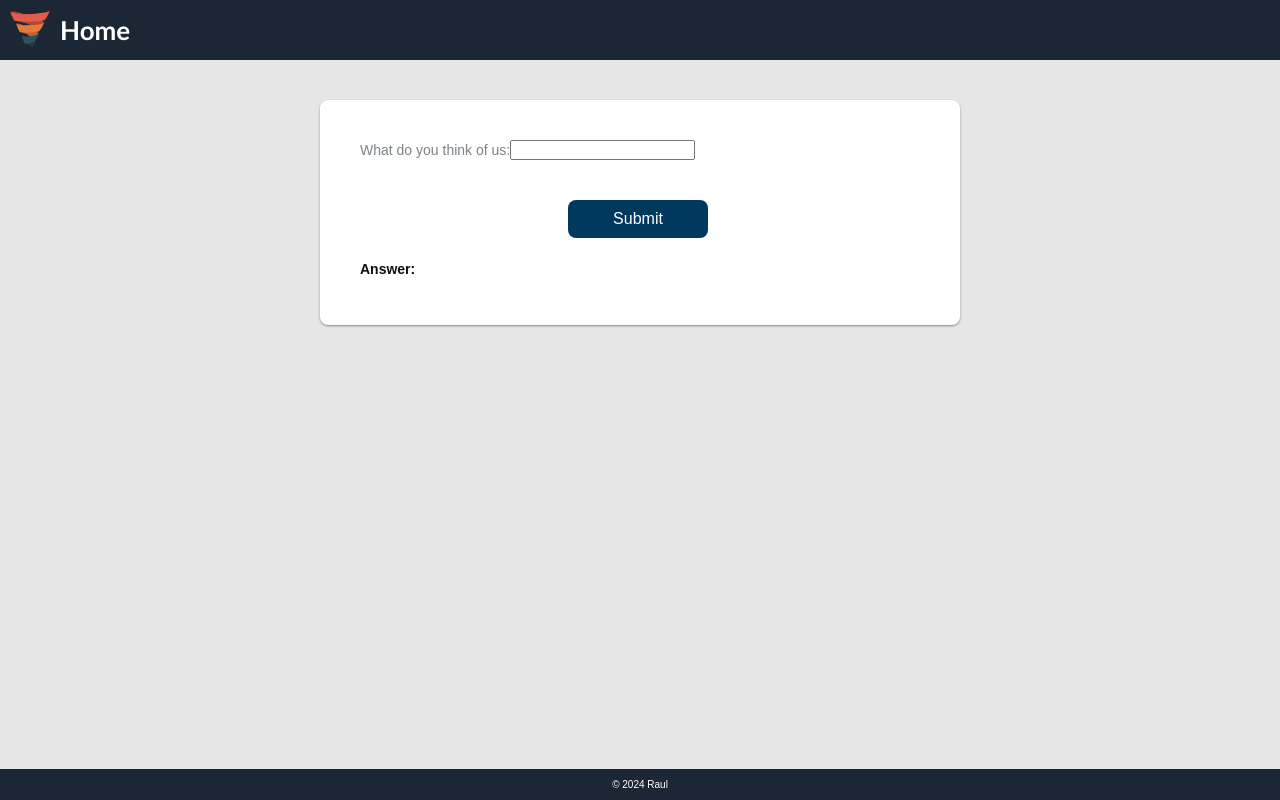
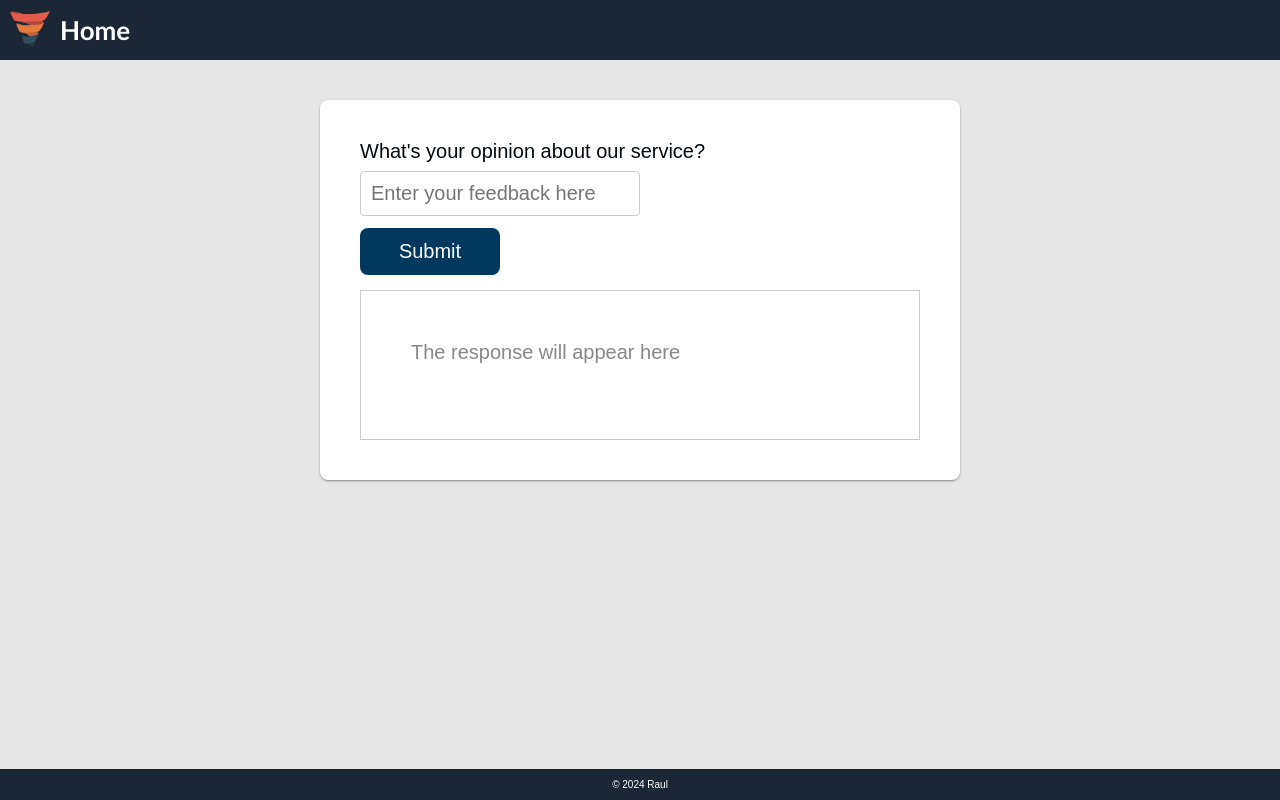
Before and after one commit to raulrocha2/client-review-flowise-reactjs, a React (Create React App) app: page / in a window 1280 px wide. Built offline with nearby package versions, Linux system fonts and the light colour scheme; no server answers.

Commit message:
refactor homepage layout

```diff
--- a/src/App.css
+++ b/src/App.css
@@ -4,43 +4,6 @@
   padding: 0;
   margin: 0;
   box-sizing: border-box;
-}
-
-.styled-table {
-  border-collapse: collapse;
-  margin: 25px 0;
-  font-size: 0.9em;
-  font-family: sans-serif;
-  min-width: 400px;
-  box-shadow: 0 0 20px rgba(0, 0, 0, 0.15);
-}
-
-.styled-table thead tr {
-  background-color: #1b2734;
-  color: #ffffff;
-  text-align: left;
-}
-
-.styled-table th,
-.styled-table td {
-    padding: 12px 15px;
-}
-
-.styled-table tbody tr {
-  border-bottom: 1px solid #dddddd;
-}
-
-.styled-table tbody tr:nth-of-type(even) {
-  background-color: #f3f3f3;
-}
-
-.styled-table tbody tr:last-of-type {
-  border-bottom: 2px solid #009879;
-}
-
-.styled-table tbody tr.active-row {
-  font-weight: bold;
-  color: #009879;
 }
 
 a{
@@ -51,19 +14,31 @@ body {
   background-color: #e6e6e6;
 }
 
+.flex-container {
+  display: flex;
+  flex-direction: row;
+  justify-content: space-between;
+}
 
 .button {
   background-color: #00385e;
   color: #fff;
   border-radius: 8px;
-  font-size: 16px;
+  font-size: 20px;
   border: none;
-  padding: 10px 8px;
+  padding: 12px 0;
   margin-right: 4px;
+  width: 100%;
+  text-align: center;
 }
 
 .button:hover {
   opacity: 0.9;
+}
+
+.button:disabled {
+  cursor: not-allowed;
+  opacity: 0.7;
 }
 
 .header {
@@ -158,3 +133,32 @@ body {
   padding: 10px 0px;
   text-align: center;
 }
+
+.textArea {
+  width: 100%;
+  height: 150px;
+  padding: 50px;
+  border: 1px solid #ccc;
+  font-size: 14px;
+  resize: none;
+}
+
+.textArea::placeholder {
+  font-size: 20px;
+  color: #888;
+}
+
+.label {
+  margin-bottom: 8px;
+  font-size: 20px;
+  color: #010a10;
+}
+
+.input {
+  padding: 10px;
+  margin-bottom: 12px;
+  border: 1px solid #ccc;
+  border-radius: 4px;
+  font-size: 20px;
+  width: 50%;
+}
--- a/src/App.js
+++ b/src/App.js
@@ -13,7 +13,6 @@ function App() {
         <Header />
         <Routes>
           <Route path='/' element={<Home />} />
-
         </Routes>
       </BrowserRouter>
       <br/>
--- a/src/components/Home.js
+++ b/src/components/Home.js
@@ -5,36 +5,55 @@ import { env } from '../env';
 function Home() {
   const [question, setQuestion] = useState('')
   const [answer, setAnswer] = useState('')
-
+  const [loading, setLoading] = useState(false)
 
 const flowiseApi = new FlowiseAPI(env.URL_FLOWISE)
 
 const handleSubmit = () => {
+  if (!question) {
+    alert("Please enter your opinion about the service.");
+    return;
+  }
+
+  setLoading(true)
+  console.log(loading);
   flowiseApi.getAnswer({"question": `${question}`}).then((response) => {
     const {answer} = response.json
     setAnswer(answer)
+    setLoading(false);
+
   });
 }
-console.log(env.URL_FLOWISE);
 
   return (
     <div className="App">
         <div className='container'>
           <div className='details'>
-        <div>
-              <label>
-                What do you think of us:
+            <label className='label'>
+             What's your opinion about our service?
+            </label>
               <input
+              className='input'
                 type="text"
                 value={question}
+                placeholder="Enter your feedback here"
                 onChange={(e) => setQuestion(e.target.value)}
               />
-              </label>
+              <div className='flex-container '>
+                <button
+                  disabled={loading}
+                  className='button'
+                  onClick={handleSubmit}
+                >
+                {loading ? "Sending..." : "Submit"}
+                </button>
               </div>
-          <div className='control'>
-            <button className='button' onClick={handleSubmit}>Submit</button>
-          </div>
-          <h3>Answer: {answer}</h3>
+              <textarea
+                className='textArea'
+                value={answer}
+                readOnly
+                placeholder="The response will appear here"
+              />
             </div>
         </div>
     </div>
--- a/src/flowise/flowiseApi.js
+++ b/src/flowise/flowiseApi.js
@@ -6,6 +6,7 @@ export class FlowiseAPI {
   }
 
   async getAnswer(data) {
+    try {
       const response = await fetch(
         this.url,
         {
@@ -18,6 +19,12 @@ export class FlowiseAPI {
       );
       const result = await response.json();
       return result;
+    } catch (error) {
+      return {
+        json: "An error occurred. Please try again later."
+      }
+    }
+
   }
 
 
```
Lines whose indentation alone changed are shown as unchanged.
